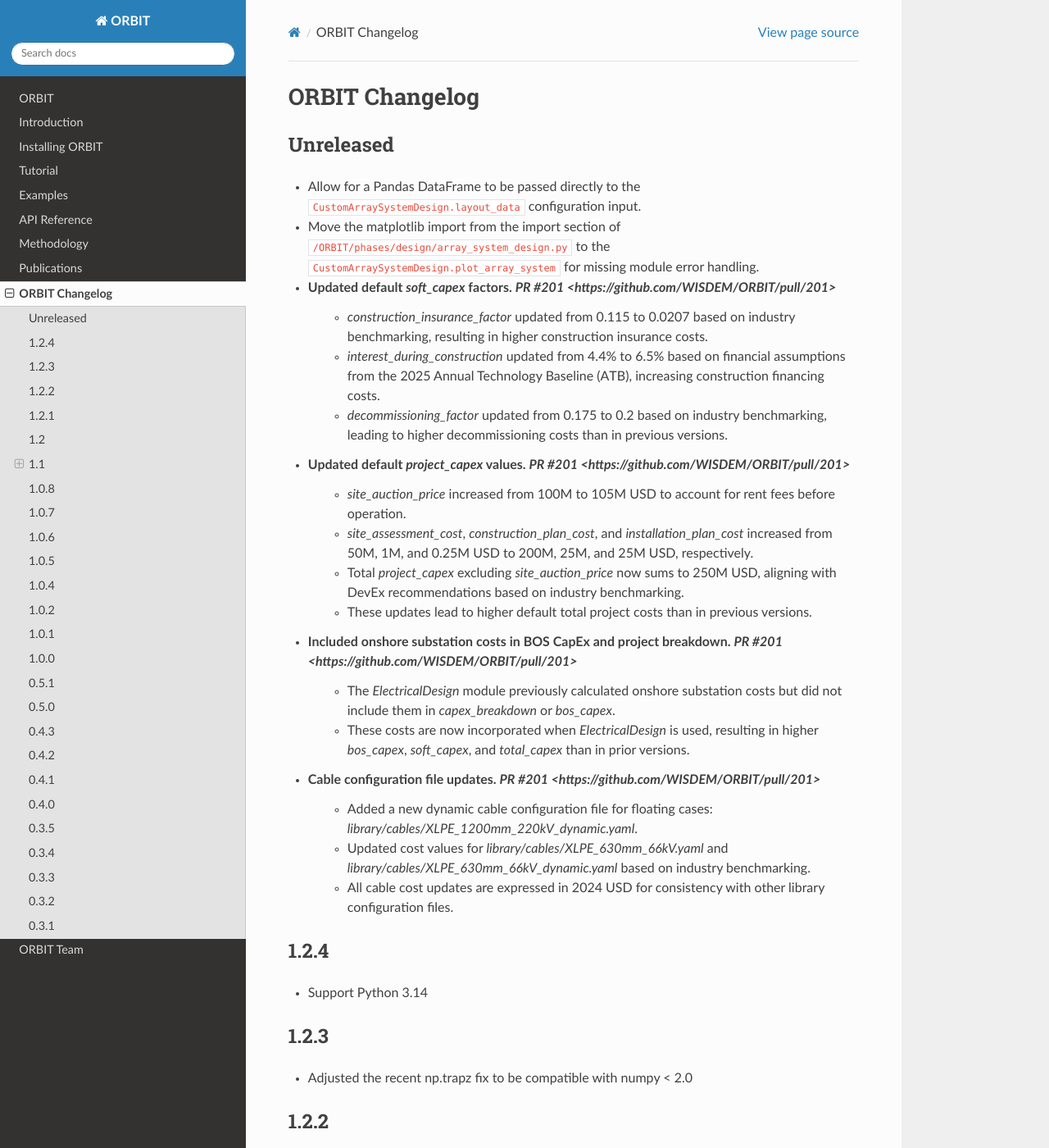
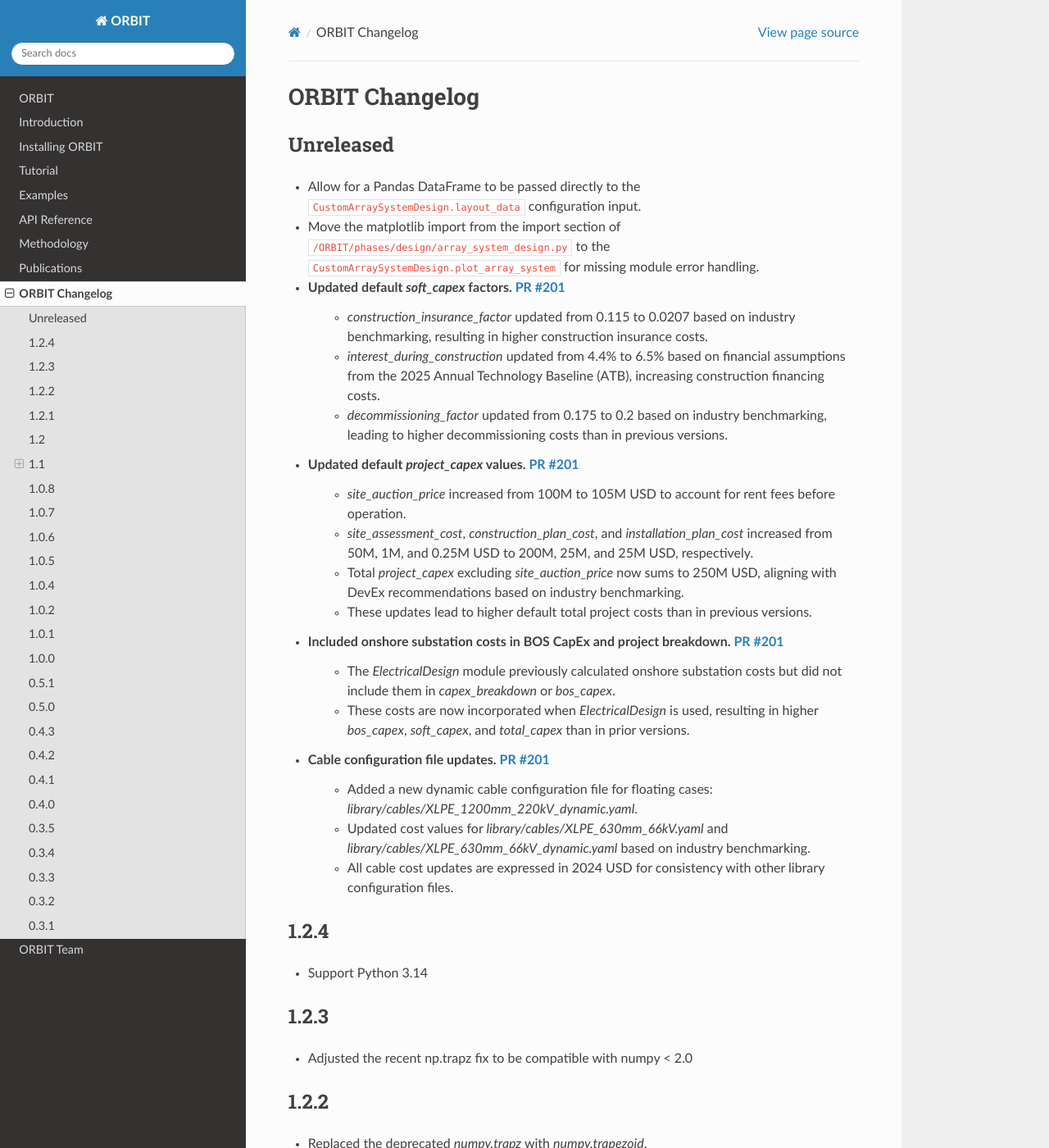
Before and after one commit to WISDEM/ORBIT, a Sphinx documentation site: the page built from docs/source/changelog.rst, in a window 1280 px wide and 1400 px high. Shown: the whole window at 82% size. Built offline with Sphinx 7.4.7 and the Read the Docs theme 3.1.0, drawn with Linux system fonts in a browser that asks for light colours.

Commit message:
update changelog, fourth try

```diff
--- a/docs/source/changelog.rst
+++ b/docs/source/changelog.rst
@@ -9,19 +9,19 @@
   configuration input.
 - Move the matplotlib import from the import section of ``/ORBIT/phases/design/array_system_design.py``
   to the ``CustomArraySystemDesign.plot_array_system`` for missing module error handling.
-- Updated default `soft_capex` factors. `PR #201 <https://github.com/WISDEM/ORBIT/pull/201>`
+- Updated default `soft_capex` factors. `PR #201 <https://github.com/WISDEM/ORBIT/pull/201>`_
     - `construction_insurance_factor` updated from 0.115 to 0.0207 based on industry benchmarking, resulting in higher construction insurance costs.
     - `interest_during_construction` updated from 4.4% to 6.5% based on financial assumptions from the 2025 Annual Technology Baseline (ATB), increasing construction financing costs.
     - `decommissioning_factor` updated from 0.175 to 0.2 based on industry benchmarking, leading to higher decommissioning costs than in previous versions.
-- Updated default `project_capex` values. `PR #201 <https://github.com/WISDEM/ORBIT/pull/201>`
+- Updated default `project_capex` values. `PR #201 <https://github.com/WISDEM/ORBIT/pull/201>`_
     - `site_auction_price` increased from 100M to 105M USD to account for rent fees before operation.
     - `site_assessment_cost`, `construction_plan_cost`, and `installation_plan_cost` increased from 50M, 1M, and 0.25M USD to 200M, 25M, and 25M USD, respectively.
     - Total `project_capex` excluding `site_auction_price` now sums to 250M USD, aligning with DevEx recommendations based on industry benchmarking.
     - These updates lead to higher default total project costs than in previous versions.
-- Included onshore substation costs in BOS CapEx and project breakdown. `PR #201 <https://github.com/WISDEM/ORBIT/pull/201>`
+- Included onshore substation costs in BOS CapEx and project breakdown. `PR #201 <https://github.com/WISDEM/ORBIT/pull/201>`_
     - The `ElectricalDesign` module previously calculated onshore substation costs but did not include them in `capex_breakdown` or `bos_capex`.
     - These costs are now incorporated when `ElectricalDesign` is used, resulting in higher `bos_capex`, `soft_capex`, and `total_capex` than in prior versions.
-- Cable configuration file updates. `PR #201 <https://github.com/WISDEM/ORBIT/pull/201>`
+- Cable configuration file updates. `PR #201 <https://github.com/WISDEM/ORBIT/pull/201>`_
     - Added a new dynamic cable configuration file for floating cases: `library/cables/XLPE_1200mm_220kV_dynamic.yaml`.
     - Updated cost values for `library/cables/XLPE_630mm_66kV.yaml` and `library/cables/XLPE_630mm_66kV_dynamic.yaml` based on industry benchmarking.
     - All cable cost updates are expressed in 2024 USD for consistency with other library configuration files.
```
